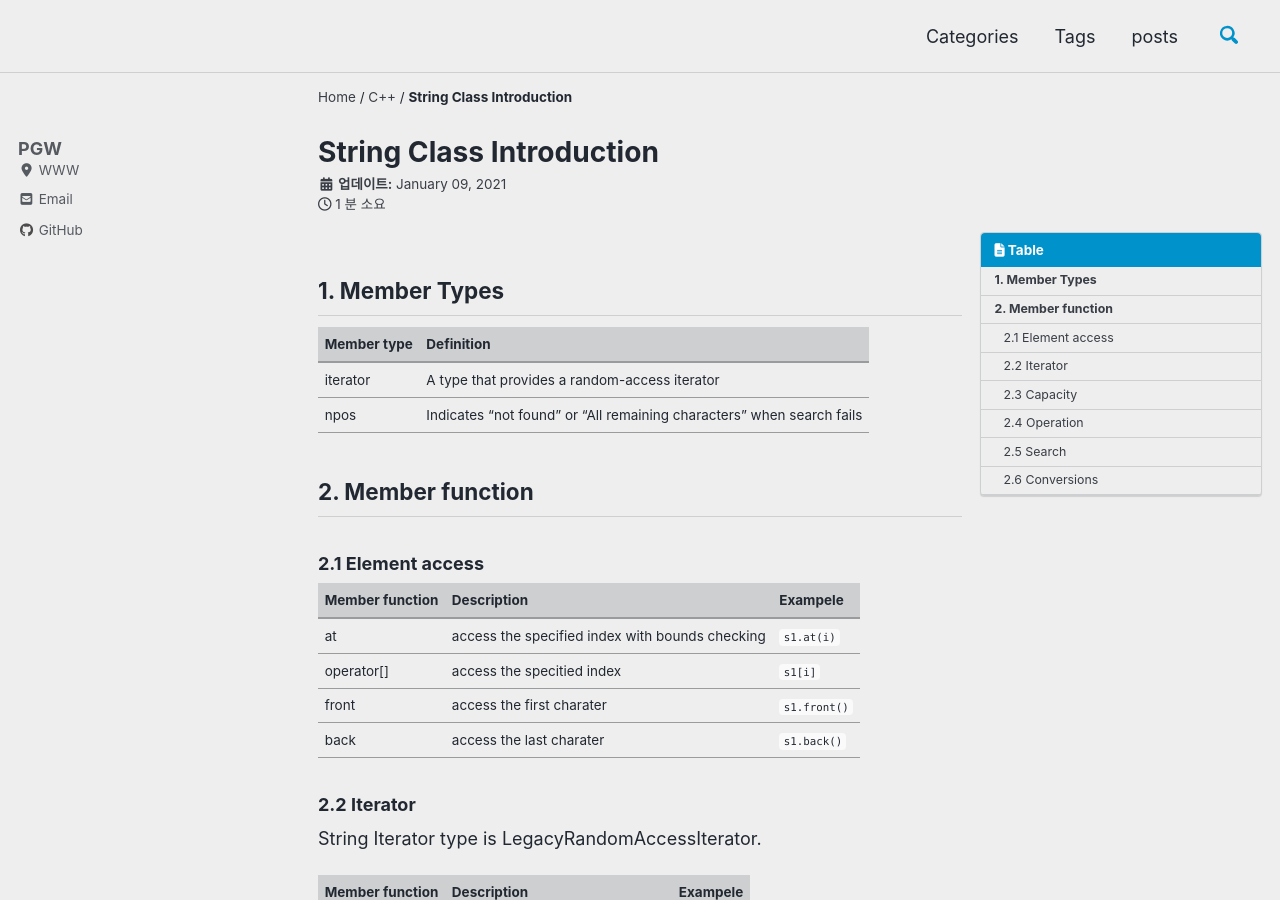
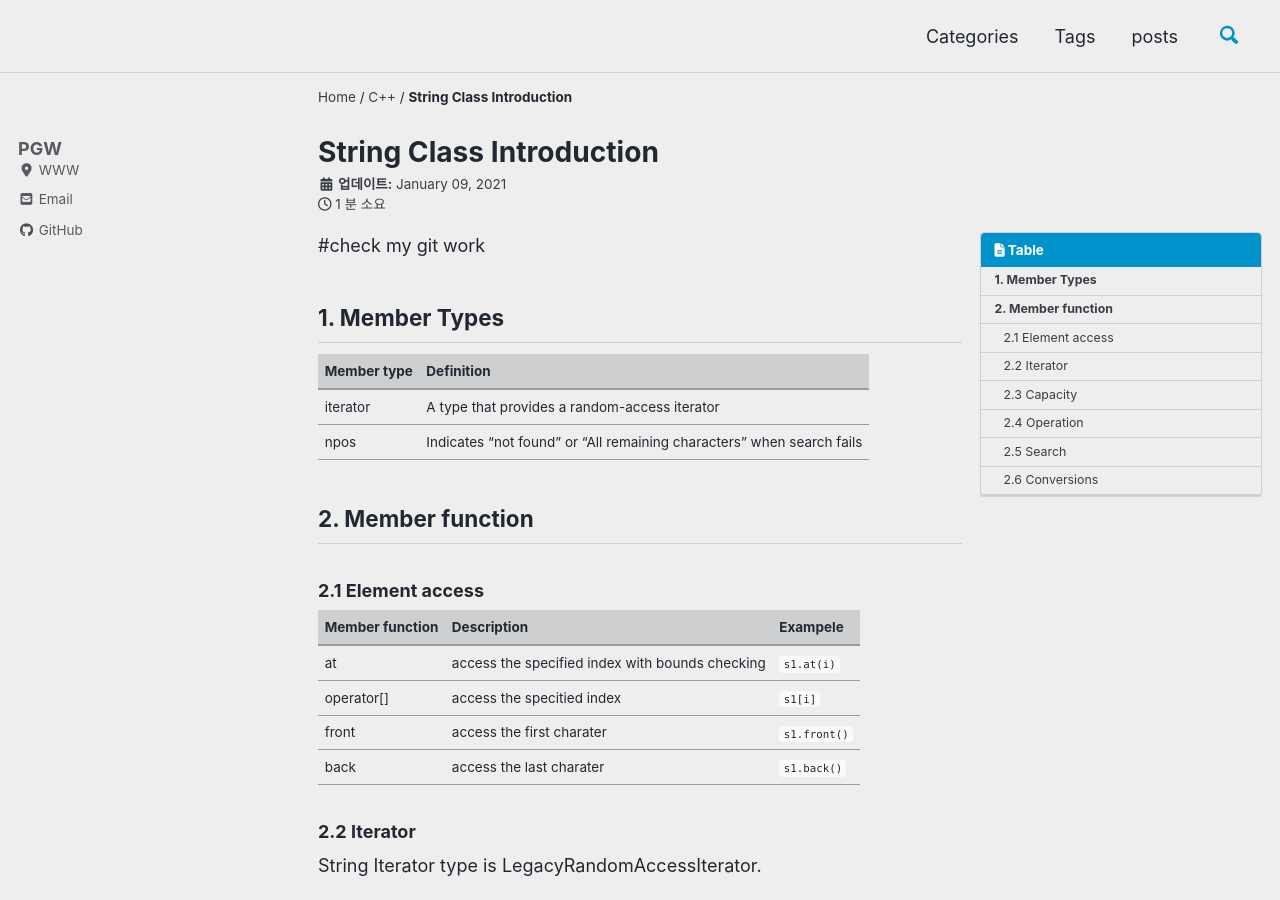
Before and after one commit to ParkGunWook/ParkGunWook.github.io, a Jekyll site: the page built from _posts/2021/C++/2021-01-09-All-about-string.md, in a window 1280 px wide and 900 px high. Built offline with Jekyll 4.4.1, drawn with Linux system fonts in a browser that asks for light colours; cached includes are drawn as plain includes; nearby versions of some CDN libraries; comment, search, counter and statistics services are not loaded.

Commit message:
gitworkcheck

```diff
--- a/_posts/2021/C++/2021-01-09-All-about-string.md
+++ b/_posts/2021/C++/2021-01-09-All-about-string.md
@@ -21,6 +21,8 @@ article_section: #지킬성공하기
 meta_keywords: #
 last_modified_at: '2021-01-09 15:00:00 +0800'
 ---
+
+#check my git work
 
 ## 1. Member Types
 
```
